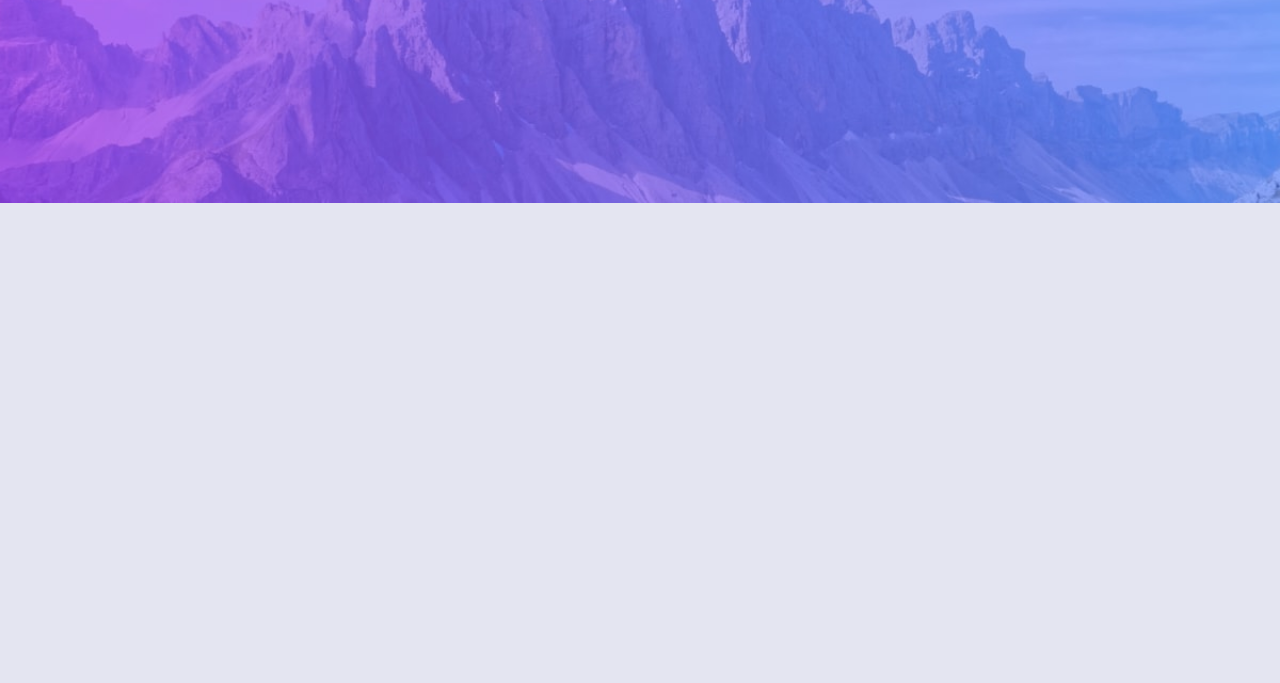
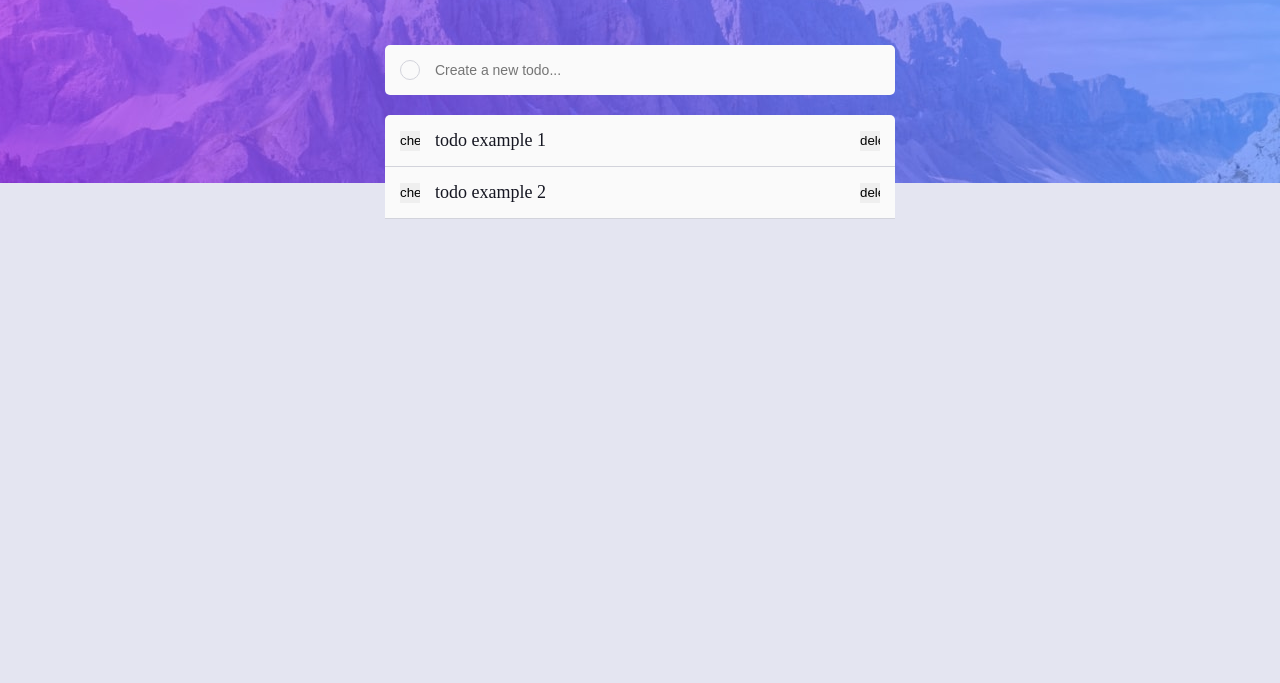
Before and after one commit to Q4D4/todo-app, a plain HTML site: page index.html in a window 1280 px wide. Shown: the part 117-800 px from the top of the page. Drawn offline with Linux system fonts and the light colour scheme.

Commit message:
Added todos list container

```diff
--- a/css/style.css
+++ b/css/style.css
@@ -16,6 +16,15 @@ body {
 	transition: inherit;
 }
 
+input {
+	border: 0;
+	outline: 0;
+}
+
+ul {
+	list-style: none;
+}
+
 .container {
 	width: 100%;
 	padding-right: 15px;
@@ -26,7 +35,7 @@ body {
 
 .hero {
 	width: 100%;
-	height: 30vh;
+	height: 200px;
 	position: absolute;
 	top: 0;
 	left: 0;
@@ -55,10 +64,12 @@ html.dark .hero {
 	align-items: center;
 	padding-top: 30px;
 	padding-bottom: 30px;
+	transition: inherit;
 }
 
 .header__heading {
 	color: var(--very-light-gray);
+	font-size: 2em;
 	text-transform: uppercase;
 	letter-spacing: 5px;
 }
@@ -81,13 +92,93 @@ html.dark .header__theme-switch {
 	background-image: url('../images/icon-sun.svg');
 }
 
+.main {
+	transition: inherit;
+}
+
+.add-todo {
+	width: 100%;
+	padding: 15px;
+	display: flex;
+	justify-content: space-between;
+	align-items: center;
+	background-color: var(--background-lighter);
+	border-radius: var(--border-radius-md);
+	transition: inherit;
+}
+
+.add-todo__button {
+	width: 20px;
+	height: 20px;
+	background-color: transparent;
+	border: 1px solid var(--secondary);
+	border-radius: var(--border-rounded);
+	transition: inherit;
+	cursor: pointer;
+}
+
+.add-todo__button:hover {
+	background-color: var(--secondary);
+}
+
+.add-todo__field {
+	width: calc(100% - 35px);
+	height: 20px;
+	background-color: transparent;
+	color: var(--body-color);
+	font-size: 14px;
+}
+
+.todo-list {
+	width: 100%;
+	margin-top: 15px;
+	background-color: var(--background-lighter);
+	border-radius: var(--border-radius-md) var(--border-radius-md) 0 0;
+	overflow: hidden;
+	transition: inherit;
+}
+
+.todo {
+	width: 100%;
+	padding: 15px;
+	display: flex;
+	justify-content: space-between;
+	align-items: center;
+	border-bottom: 1px solid var(--secondary);
+	transition: inherit;
+}
+
+.todo__check {
+	width: 20px;
+	height: 20px;
+}
+
+.todo__content {
+	width: calc(100% - 70px);
+	min-height: 20px;
+	color: var(--body-color);
+	transition: inherit;
+}
+
+.todo__delete {
+	width: 20px;
+	height: 20px;
+}
+
+.manage-todos {
+	width: 100%;
+	background-color: var(--background-lighter);
+	border-radius: 0 0 var(--border-radius-md) var(--border-radius-md);
+	overflow: hidden;
+}
+
 @media (min-width: 576px) {
 	.container {
 		max-width: 540px;
 	}
 
 	.hero {
-		height: 40vh;
+		height: 300px;
 	}
 
 	html.light .hero {
@@ -101,6 +192,10 @@ html.dark .header__theme-switch {
 	.header {
 		padding-top: 60px;
 		padding-bottom: 60px;
+	}
+
+	.todo-list {
+		margin-top: 20px;
 	}
 }
 /* @media (min-width: 768px) {
--- a/css/theme.css
+++ b/css/theme.css
@@ -6,12 +6,23 @@
 	--very-light-gray: hsl(0, 0%, 98%);
 	/* Transition */
 	--transition: 0.3s;
+	/* Border Radius */
+	--border-radius-md: 5px;
+	--border-rounded: 50%;
 }
 
 html.light:root {
 	--body-background: hsl(236, 33%, 92%);
+	--body-color: hsl(235, 21%, 11%);
+
+	--background-lighter: hsl(0, 0%, 98%);
+	--secondary: hsl(233, 11%, 84%);
 }
 
 html.dark:root {
 	--body-background: hsl(235, 21%, 11%);
+	--body-color: hsl(0, 0%, 98%);
+
+	--background-lighter: hsl(235, 24%, 19%);
+	--secondary: hsl(237, 14%, 26%);
 }
--- a/index.html
+++ b/index.html
@@ -18,7 +18,25 @@
 			<h1 class="header__heading">Todo</h1>
 			<div class="header__theme-switch" id="theme-switch"></div>
 		</header>
-		<!-- <main class="container">dsad</main> -->
+		<main class="container main">
+			<div class="add-todo">
+				<input class="add-todo__button" type="button" title="Add" />
+				<input class="add-todo__field" type="text" placeholder="Create a new todo..." />
+			</div>
+			<ul class="todo-list">
+				<li class="todo">
+					<input class="todo__check" type="button" value="check" />
+					<span class="todo__content"> todo example 1 </span>
+					<input class="todo__delete" type="button" value="delete" />
+				</li>
+				<li class="todo">
+					<input class="todo__check" type="button" value="check" />
+					<span class="todo__content">todo example 2</span>
+					<input class="todo__delete" type="button" value="delete" />
+				</li>
+			</ul>
+			<!-- <div class="manage-todos">dsa</div> -->
+		</main>
 
 		<!-- Add dynamic number -->
 		<!-- items left All Active Completed Clear Completed Drag and drop to reorder list -->
```
